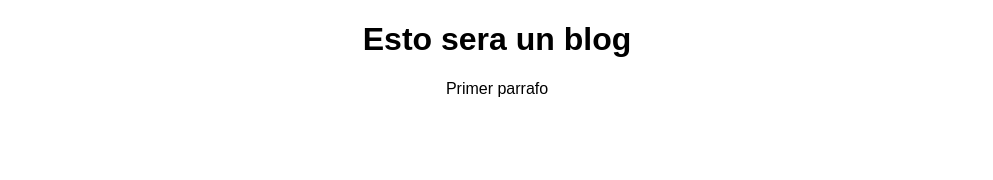
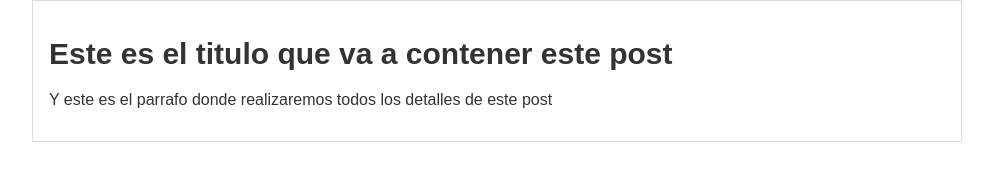
Before and after one commit to johandavidcm/Curso-Git, a plain HTML site: page index.html in a window 1280 px wide. Shown: the whole page, without its empty margins (143-1136 px from the left). Drawn offline with Linux system fonts and the light colour scheme.

Commit message:
Commit al master del blogspot en su version mas reciente

```diff
--- a/css/estilos.css
+++ b/css/estilos.css
@@ -1,4 +1,18 @@
 body{
     text-align: center;
     font-family: Arial, Helvetica, sans-serif;
+    color: #333;
+    margin: 0;
+    padding: 0;
 }
+#container{
+    width: 70%;
+    padding: 1rem;
+    text-align: left;
+    border: 1px solid #DDD;
+    margin: 0 auto;
+}
+
+#container h1 {
+    font-size: 30px;
+}
--- a/index.html
+++ b/index.html
@@ -7,7 +7,11 @@
     <title>Blog</title>
 </head>
 <body>
-    <h1>Esto sera un blog</h1>
-    <p>Primer parrafo</p>
+    <div id="container">
+        <div id="post">
+            <h1>Este es el titulo que va a contener este post</h1>
+            <p>Y este es el parrafo donde realizaremos todos los detalles de este post</p>
+        </div>
+    </div>
 </body>
 </html>
```
